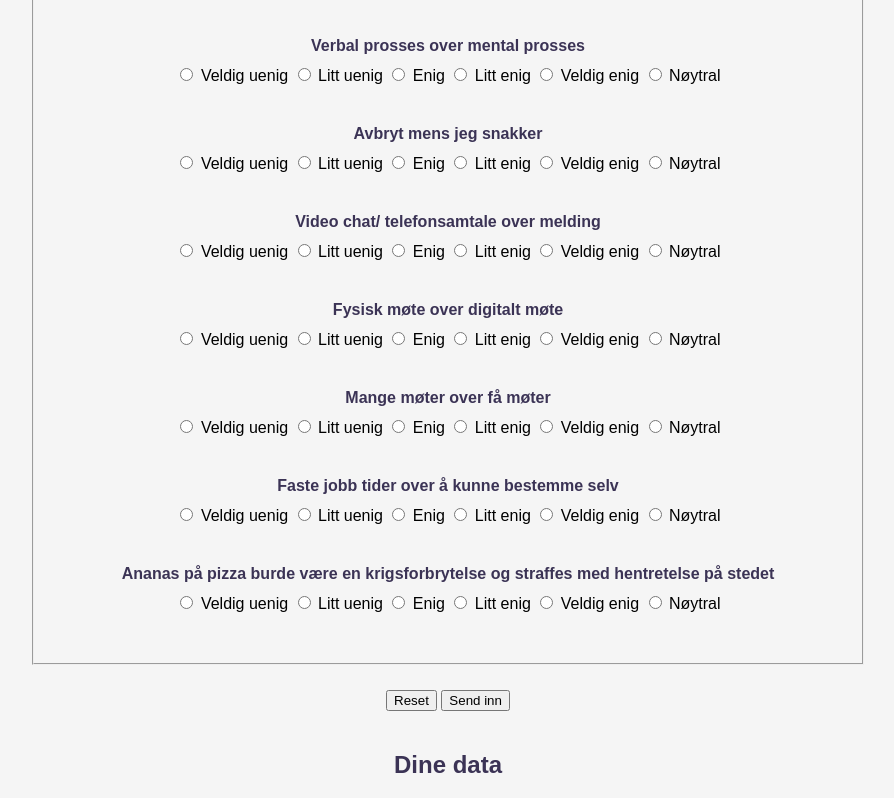
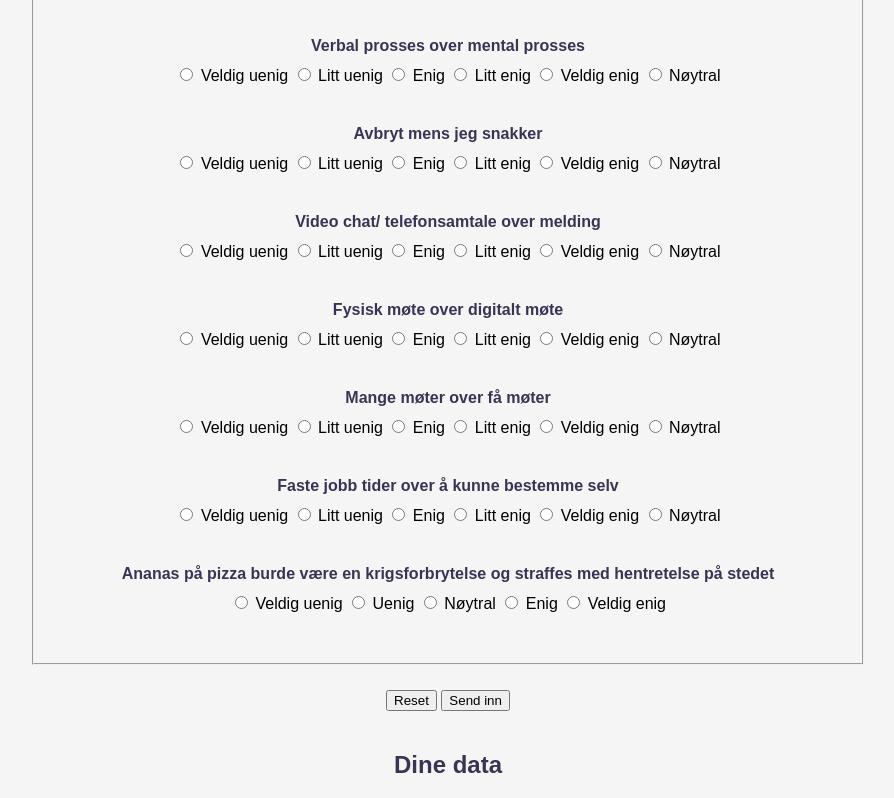
Before and after one commit to NorwegianKiwi-glitch/Felles-Skapet, a plain HTML site: page personlighetstest.html in a window 1280 px wide. Shown: the part 598-1396 px from the top of the page, without its empty margins (192-1086 px from the left). Drawn offline with Linux system fonts and the light colour scheme.

Commit message:
endringer 13. desember

```diff
--- a/personlighetstest.html
+++ b/personlighetstest.html
@@ -244,23 +244,22 @@
 					<div>
 						<h4>Ananas på  pizza burde være en krigsforbrytelse og straffes med hentretelse på stedet </h4>
 
-						<input type="radio" id="AnanasPaPizza1" name="AnanasPaPizza" value="veldig uenig">
+						<input type="radio" id="AnanasPaPizza1" name="AnanasPaPizza" value="0">
 						<label for="AnanasPaPizza1">Veldig uenig</label>
 
-						<input type="radio" id="AnanasPaPizza2" name="AnanasPaPizza" value="litt uenig">
-						<label for="AnanasPaPizza2">Litt uenig</label>
+						<input type="radio" id="AnanasPaPizza2" name="AnanasPaPizza" value="25">
+						<label for="AnanasPaPizza2">Uenig</label>
 
-						<input type="radio" id="AnanasPaPizza3" name="AnanasPaPizza" value="enig">
-						<label for="AnanasPaPizza3">Enig</label>
+						<input type="radio" id="AnanasPaPizza6" name="AnanasPaPizza" value="50" required>
+						<label for="AnanasPaPizza6">Nøytral</label>
 
-						<input type="radio" id="AnanasPaPizza4" name="AnanasPaPizza" value="litt enig">
-						<label for="AnanasPaPizza4">Litt enig</label>
+						<input type="radio" id="AnanasPaPizza4" name="AnanasPaPizza" value="75">
+						<label for="AnanasPaPizza4">Enig</label>
 
-						<input type="radio" id="AnanasPaPizza5" name="AnanasPaPizza" value="veldig enig">
+						<input type="radio" id="AnanasPaPizza5" name="AnanasPaPizza" value="100">
 						<label for="AnanasPaPizza5">Veldig enig</label>
 
-						<input type="radio" id="AnanasPaPizza6" name="AnanasPaPizza" value="nøytral" required>
-						<label for="AnanasPaPizza6">Nøytral</label>
+
 					</div>
 				</fieldset>
 				<div>
@@ -304,6 +303,7 @@
 				let trxid = data.trxid;
 				let bacitUrl = ("https://bacit.info/hwr/" + timestamp + "-" + trxid + ".json");
 
+
 				results.innerText = ("JSON has been submitted to " + bacitUrl); // JSON.stringify(data, null, 2)
 
 				console.log(bacitUrl);
```
Also changed, not shown: Resultat.html (+43 -7 lines).
